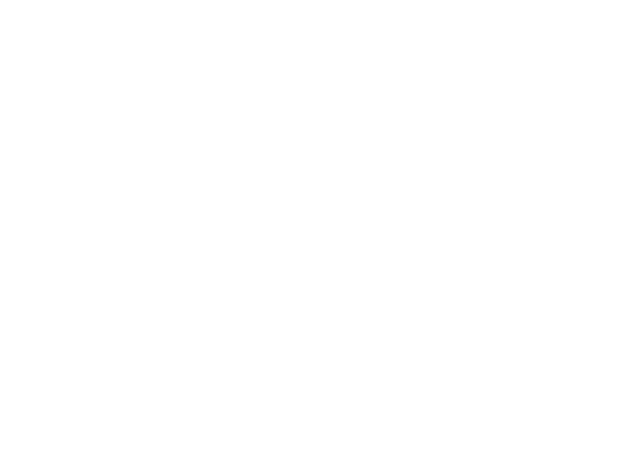
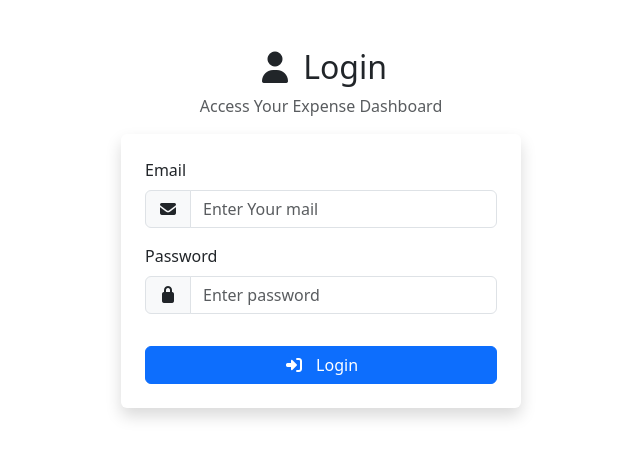
Before and after one commit to atul3416/DailyExpenseTracker, a React (Create React App) app in the folder frontend/: page /login in a window 1280 px wide. Before the commit this address had no page. Shown: the top 458 px of the page, without its empty margins (319-959 px from the left). Built offline with nearby package versions, Linux system fonts and the light colour scheme.

Commit message:
Add User Login with API

```diff
--- a/frontend/src/App.js
+++ b/frontend/src/App.js
@@ -1,3 +1,4 @@
+import Login from "./components/Login";
 import Sign_up from "./components/Sign_up";
 import { BrowserRouter, Routes, Route } from "react-router-dom";
 function App() {
@@ -5,9 +6,8 @@ function App() {
     <div className="App">
      <BrowserRouter>
       <Routes>
-        <Route path="/signup" element={<Sign_up/>}>
-
-        </Route>
+        <Route path="/signup" element={ <Sign_up/> }> </Route>
+        <Route path="/login" element={ <Login/> }></Route>
       </Routes>
      </BrowserRouter>
     </div>
--- /dev/null
+++ b/frontend/src/components/Login.js
@@ -0,0 +1,79 @@
+import React, { useState } from 'react';
+import { toast, ToastContainer } from 'react-toastify';
+import 'react-toastify/dist/ReactToastify.css';
+import { useNavigate } from 'react-router-dom';
+
+
+const Login = () => {
+    const navigate = useNavigate();
+    const [formData, setFormData] = useState({
+        Email: '',
+        Password: ''
+    });
+
+    const handleChange = (e) => {
+        setFormData({ ...formData, [e.target.name]: e.target.value });
+    };
+
+    const handleSubmit = async (e) => {
+        e.preventDefault();
+        try {
+            const response = await fetch("http://127.0.0.1:8000/api/login/", {
+                method: 'POST',
+                headers: { 'Content-Type': 'application/json' },
+                body: JSON.stringify(formData)
+            });
+            const data = await response.json();
+            if (response.status === 200) {
+                toast.success("Login Successful!")
+                localStorage.setItem('userId', data.userId)
+                localStorage.setItem('userName', data.userName)
+                setTimeout(() => {
+                    navigate('/dashboard');
+                }, 2000);
+            }
+            else {
+                toast.error(data.message);
+            }
+        }
+        catch (error) {
+            console.error('Error:', error);
+            toast.error('Something went wrong. Try again.')
+        }
+    };
+    return (
+        <div className='container mt-5'>
+                <div className='text-center mb-3'>
+                  <h2><i className='fas fa-user '></i> Login</h2>
+                  <p className='text-muted'>Access Your Expense Dashboard</p>
+
+                </div>
+                <form className='p-4  rounded shadow mx-auto' style={{maxWidth: '400px'}} onSubmit={handleSubmit}>
+                    <div className='mb-3'>
+                        <label className='form-label'>Email</label>
+                        <div className='input-group'>
+                            <span className='input-group-text'>
+                                <i className='fas fa-envelope'></i>
+                            </span>
+                            <input type='email' className='form-control' placeholder='Enter Your mail' value={formData.Email}  onChange={handleChange} required name='Email'/>
+                        </div>
+                    </div>
+                    <div className='mb-3'>
+                        <label className='form-label'>Password</label>
+                        <div className='input-group'>
+                            <span className='input-group-text'>
+                                <i className='fas fa-lock'></i>
+                            </span>
+                            <input type='password' className='form-control' placeholder='Enter password' value={formData.Password}  onChange={handleChange}  required name='Password'/>
+                        </div>
+                    </div>
+
+                    <button type='submit' className='btn btn-primary w-100 mt-3'><i className='fas fa-sign-in-alt me-2'></i> Login</button>
+                </form>
+
+                <ToastContainer/>
+            </div>
+    )
+}
+
+export default Login
--- a/frontend/src/components/Sign_up.js
+++ b/frontend/src/components/Sign_up.js
@@ -2,6 +2,8 @@ import React, {useState} from 'react';
 import { toast, ToastContainer } from 'react-toastify';
 import 'react-toastify/dist/ReactToastify.css';
 import { useNavigate } from 'react-router-dom';
+
+
 const Sign_up = () => {
     const navigate = useNavigate();
     const [formData,setFormData] = useState({
```
Also changed, not shown: 2 other files (tests, documents, lock files or other folders).
